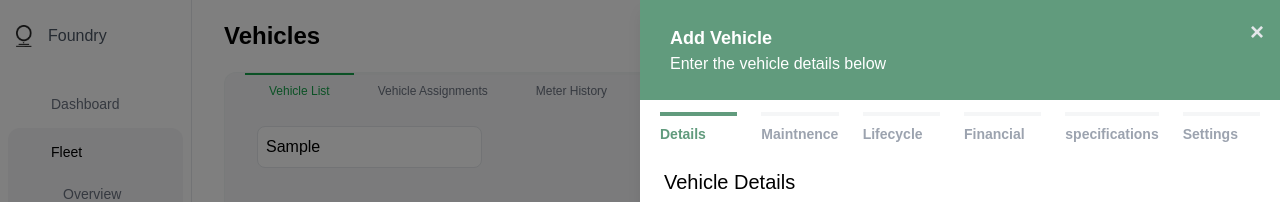
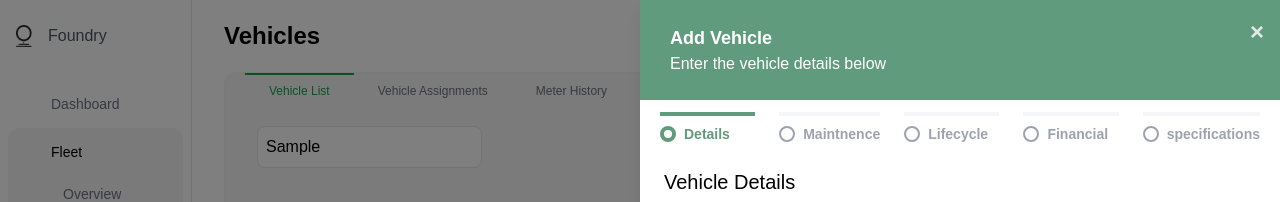
Before and after one commit to Kwasi-1/logistic_tracking, a React (Create React App) app: page /fleet/vehicle in a window 1280 px wide. Both pictures are taken after typing "Sample" into the empty fields and a click on the button "Add Vehicle". Shown: the top 202 px of the page. Built offline with nearby package versions, Linux system fonts and the light colour scheme; some icons are missing.

Commit message:
add the circle to the tabs

```diff
--- a/src/components/vehicle/VehicleModal.jsx
+++ b/src/components/vehicle/VehicleModal.jsx
@@ -428,7 +428,6 @@ function VehicleModal({ isOpen, onClose }) {
     "Lifecycle",
     "Financial",
     "specifications",
-    "Settings",
   ];
 
   const handleTabClick = (index) => {
@@ -483,14 +482,27 @@ function VehicleModal({ isOpen, onClose }) {
           {tabs.map((tab, index) => (
             <button
               key={index}
-              className={`flex-1 text-left py-2 mx-3 border-t-4 font-semibold  ${
+              className={`flex-1 flex items-center space-x-2 text-left py-2 mx-3 border-t-4 font-semibold ${
                 activeTab === index
                   ? "border-[#619B7D] text-[#619B7D]"
-                  : "text-gray-400  border-[#F5F6F7]"
+                  : "text-gray-400 border-[#F5F6F7]"
               }`}
               onClick={() => handleTabClick(index)}
             >
-              {tab}
+              {/* Selector Circle */}
+              <span
+                className={`w-4 h-4 flex items-center justify-center rounded-full border-2 ${
+                  activeTab === index
+                    ? "border-[#619B7D] bg-[#619B7D] text-white"
+                    : "border-gray-400 bg-white"
+                }`}
+              >
+                {activeTab === index && (
+                  <span className="w-2 h-2 bg-white rounded-full"></span>
+                )}
+              </span>
+
+              <span>{tab}</span>
             </button>
           ))}
         </div>
@@ -528,7 +540,6 @@ function VehicleModal({ isOpen, onClose }) {
               handleInputChange={handleInputChange}
             />
           )}
-          {activeTab === 5 && <p>Specifications Content Goes Here</p>}
         </div>
 
         {/* Buttons */}
```
